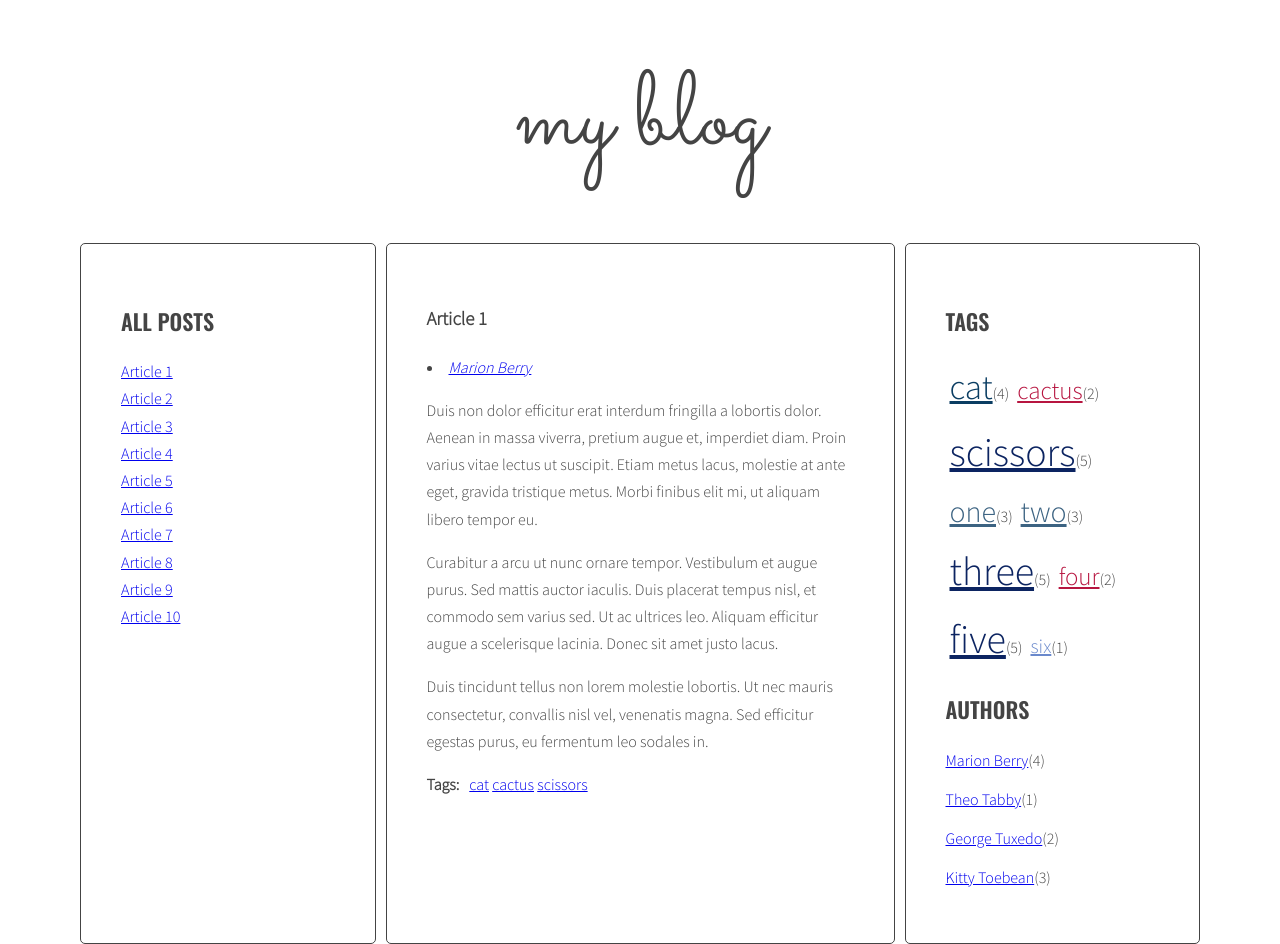
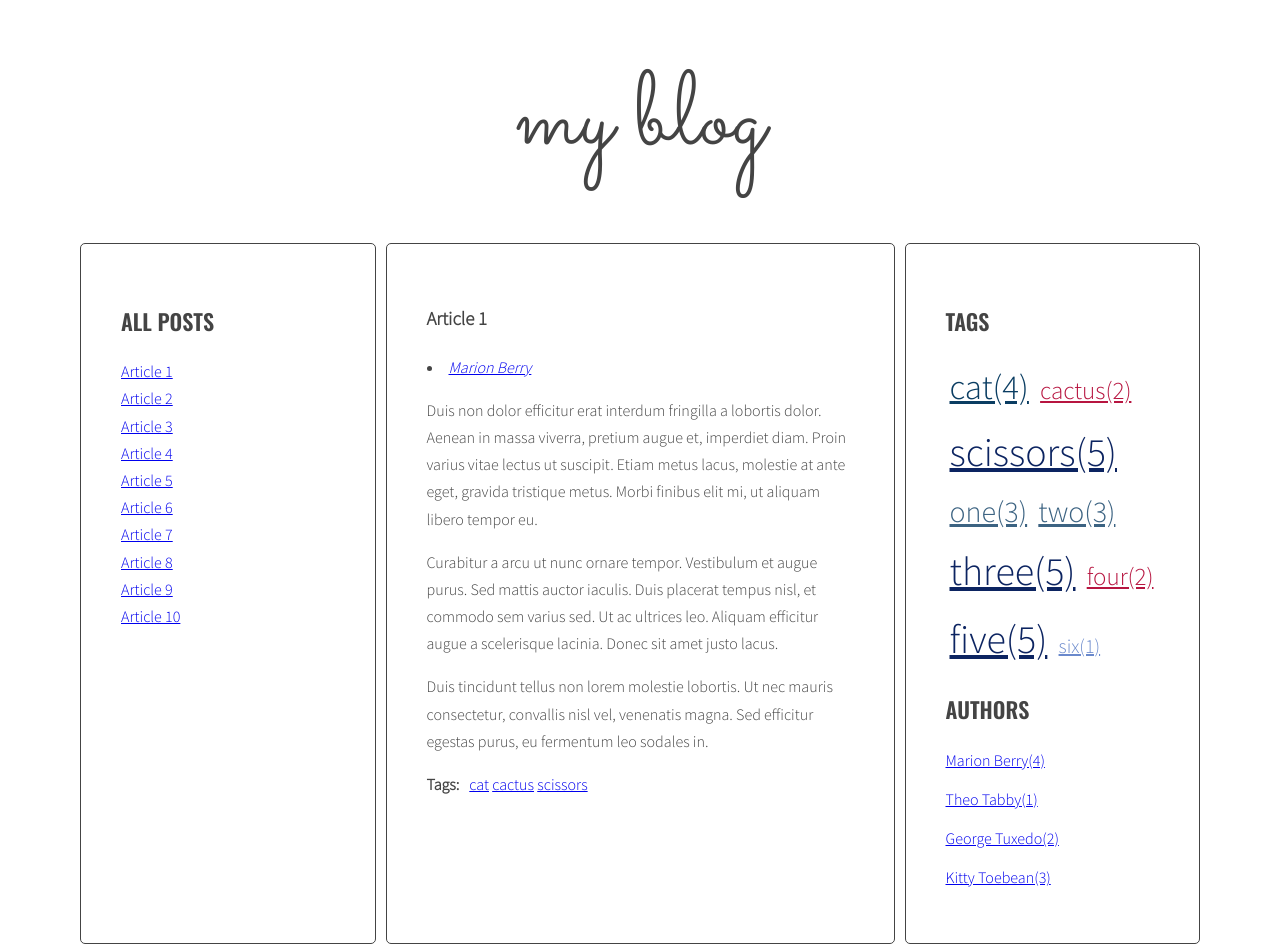
Before and after one commit to kacpermakowiecki/javascript-blog, a website: page index.html in a window 1280 px wide. Drawn offline with nearby package versions, Linux system fonts and the light colour scheme.

Commit message:
Handlebars

```diff
--- a/index.html
+++ b/index.html
@@ -272,6 +272,26 @@
             </main>
         </div>
     </div>
-    <script src="js/script.js"></script>
+    <script id="template-article-link" type="text/x-handlebars-template">
+        <li><a href="#{{ id }}"><span>{{ title }}</span></a></li>
+      </script>
+      <script id="template-tag-link" type="text/x-handlebars-template">
+        <li><a href="#tag-{{ id }}"><span>{{ title }}</span></a></li>
+      </script>
+      <script id="template-author-link" type="text/x-handlebars-template">
+        <li><a href="#author-{{ id }}"><span>{{ title }}</span></a></li>
+      </script>
+      <script id="template-tag-cloud-link" type="text/x-handlebars-template">
+        {{#each tags}}
+        <li><a href="#tag-{{tag}}" class="{{className}}" > {{tag}}({{count}}) </a></li>
+        {{/each}}
+      </script>
+      <script id="template-author-cloud-link" type="text/x-handlebars-template">
+        {{#each authors}}
+        <li><a href="#author-{{author}}"> {{author}}({{count}}) </a></li>
+        {{/each}}
+      </script>
+      <script src="https://cdnjs.cloudflare.com/ajax/libs/handlebars.js/4.1.0/handlebars.min.js"></script>
+      <script src="js/script.js"></script>
 </body>
 </html>
--- a/js/script.js
+++ b/js/script.js
@@ -1,4 +1,12 @@
 'use strict';
+
+const templates = {
+  articleLink: Handlebars.compile(document.querySelector('#template-article-link').innerHTML),
+  tagLink: Handlebars.compile(document.querySelector('#template-tag-link').innerHTML),
+  authorLink: Handlebars.compile(document.querySelector('#template-author-link').innerHTML),
+  tagCloudLink: Handlebars.compile(document.querySelector('#template-tag-cloud-link').innerHTML),
+  authorCloudLink: Handlebars.compile(document.querySelector('#template-author-cloud-link').innerHTML),
+};
 
 const opts = {
   articleSelector: '.post',
@@ -71,7 +79,9 @@ function generateTitleLinks(customSelector = '') {
     const articleTitle = article.querySelector(opts.titleSelector).innerHTML;
 
     /* create HTML of the link */
-    const linkHTML = `<li><a href="#${articleId}"><span>${articleTitle}</span></a></li>`;
+    //const linkHTML = `<li><a href="#${articleId}"><span>${articleTitle}</span></a></li>`;
+    const linkHTMLData = { id: articleId, title: articleTitle };
+    const linkHTML = templates.articleLink(linkHTMLData);
     console.log(`linkHTML ${linkHTML}`);
 
     /* insert link into titleList */
@@ -146,7 +156,8 @@ function generateTags() {
     for (let tag of articleTagsArray) {
 
       /* generate HTML of the link */
-      const linkHTML = `<li><a href="#tag-${tag}">${tag}</a></li> `;
+      const tagHTMLData = { id: tag, title: tag };
+      const linkHTML = templates.tagLink(tagHTMLData); //`<li><a href="#tag-${tag}">${tag}</a></li> `;
       console.log(linkHTML);
 
       /* add generated code to html variable */
@@ -172,10 +183,11 @@ function generateTags() {
 
   /* [NEW] add html from allTags to tagList */
   //tagList.innerHTML = allTags.join(' ');
-  let allTagsHTML = '';
+  //let allTagsHTML = '';
 
   const tagsParams = calculateTagsParams(allTags);
   console.log('tagsParams:', tagsParams);
+  const allTagsData = { tags: [] };
 
   /* [NEW] start loop for each tag in allTags */
   for (let tag in allTags) {
@@ -183,12 +195,16 @@ function generateTags() {
     /* [NEW] generate code of link and add it to AllTagsHTML */
     const tagLinkHTML = `<li><a class="${calculateTagClass(allTags[tag], tagsParams)}" href="#tag-${tag}">${tag}</a>(${allTags[tag]})</li>`;
     //const tagLinkHTML = '<li><a class="' + calculateTagClass(allTags[tag], tagsParams) + '" href="#tag-' + tag + '">' + tag + '</a>(' + allTags[tag] + ')</li>';
+    allTagsData.tags.push({
+      tag: tag,
+      count: allTags[tag],
+      className: calculateTagClass(allTags[tag], tagsParams)
+    });
     console.log('tagLinkHTML:', tagLinkHTML);
-
-    allTagsHTML += tagLinkHTML;
+    //allTagsHTML += tagLinkHTML;
   }
   /* [NEW] add HTML from allTahsHTML to taglist */
-  tagList.innerHTML = allTagsHTML;
+  tagList.innerHTML = templates.tagCloudLink(allTagsData);//allTagsHTML;
 }
 
 generateTags();
@@ -299,7 +315,9 @@ function generateAuthors() {
     console.log(autorTag);
 
     /* generate HTML of the link */
-    const autorlinkHTML = `<li><a href="#author-${autorTag}">${autorTag}</a></li>`;
+    //const autorlinkHTML = `<li><a href="#author-${autorTag}">${autorTag}</a></li>`;
+    const authorLinkHTMLData = { id: autorTag, title: autorTag };
+    const autorlinkHTML = templates.authorLink(authorLinkHTMLData);
     console.log(autorlinkHTML);
 
     /* add generated code to html variable */
@@ -315,17 +333,22 @@ function generateAuthors() {
   }
 
   const authorsList = document.querySelector(opts.authorsListSelector);
-  let allAuthorsHTML = '';
+
   const authorParams = calculateAuthorParams(allAuthors);
   console.log('authorParams', authorParams);
+  const allAuthorsData = { authors: [] };
 
   for (let author in allAuthors) {
-    const authorLinkHTML = `<li><a class="${calculateAuthorClass(allAuthors[author], authorParams)}" href="#author-${author}">${author}</a>(${allAuthors[author]})</li>`;
+    //const authorLinkHTML = `<li><a class="${calculateAuthorClass(allAuthors[author], authorParams)}" href="#author-${author}">${author}</a>(${allAuthors[author]})</li>`;
     //const authorLinkHTML = '<li><a href="#author-' + author + '">' + author + ' (' + allAuthors[author] +') ' + '</a></li> ';
-    allAuthorsHTML += authorLinkHTML;
+    //allAuthorsHTML += authorLinkHTML;
+    allAuthorsData.authors.push({
+      author: author,
+      count: allAuthors[author],
+    });
   }
   /* insert HTML of all the links into the tags wrapper */
-  authorsList.innerHTML = allAuthorsHTML;
+  authorsList.innerHTML = templates.authorCloudLink(allAuthorsData);
 }
 
 generateAuthors();
```
